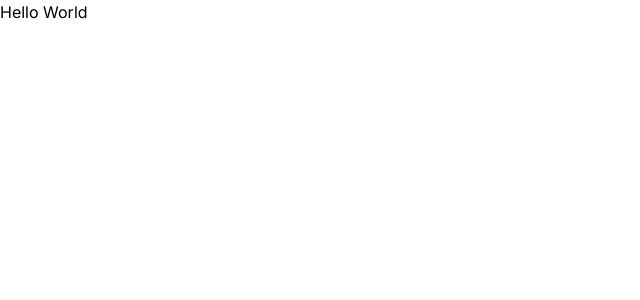
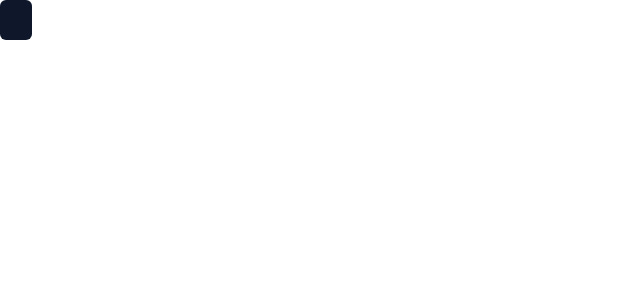
Before and after one commit to amitamrutiya/ChatSwift, a Next.js app: page / in a window 1280 px wide. Shown: the top 300 px of the page, without its empty margins (0-640 px from the left). Built offline with nearby package versions, Linux system fonts and the light colour scheme.

Commit message:
create simple button
Signed-off-by: amitamrutiya2210 <amitamrutiya2210@gmail.com>

```diff
--- a/src/app/page.tsx
+++ b/src/app/page.tsx
@@ -1,5 +1,9 @@
+import Button from "@/components/ui/button";
+
 export default function Home() {
   return (
-    <div>Hello World</div>
+    <div>
+      <Button />
+    </div>
   );
 }
--- /dev/null
+++ b/src/components/ui/button.tsx
@@ -0,0 +1,64 @@
+import { cn } from "@/lib/utils";
+import { cva, VariantProps } from "class-variance-authority";
+import { Loader2 } from "lucide-react";
+import { ButtonHTMLAttributes, FC } from "react";
+
+export const buttonVariants = cva(
+  "active:scale-95 inline-flex items-center justify-center rounded-md text-sm font-medium transition-color focus:outline-none focus:ring-2 focus:ring-slate-400 focus:ring-offset-2 disabled:opacity-50 disabled:pointer-events-none",
+  {
+    variants: {
+      variant: {
+        default: "bg-slate-900 text-white hover:bg-slate-800",
+        ghost: "bg-transparent hover:text-slate-900 hover:bg-slate-200",
+      },
+      size: {
+        default: "h-10 py-2 px-4",
+        sm: "h-9 px-2",
+        lg: "h-11 px-8",
+      },
+    },
+    defaultVariants: {
+      variant: "default",
+      size: "default",
+    },
+  }
+);
+
+export interface ButtonProps
+  extends ButtonHTMLAttributes<HTMLButtonElement>,
+    VariantProps<typeof buttonVariants> {
+  isLoading?: boolean;
+}
+
+const Button: FC<ButtonProps> = ({
+  className,
+  children,
+  variant,
+  isLoading,
+  size,
+  ...props
+}) => {
+  return (
+    <button
+      className={cn(buttonVariants({ variant, size, className }))}
+      disabled={isLoading}
+      {...props}
+    >
+      {isLoading ? <Loader2 className="mr-2 h-4 w-4 animate-spin" /> : null}
+      {children}
+    </button>
+  );
+};
+
+export default Button;
+
+interface PersonInterface {
+  age: number;
+  name: string;
+  job?: boolean;
+}
+
+const Person: PersonInterface = {
+  age: 14,
+  name: "John",
+};
--- /dev/null
+++ b/src/lib/utils.ts
@@ -0,0 +1,6 @@
+import { ClassValue, clsx } from "clsx";
+import { twMerge } from "tailwind-merge";
+
+export function cn(...inputs: ClassValue[]) {
+  return twMerge(clsx(inputs));
+}
```
Also changed, not shown: package.json (+7 -4 lines), 1 other file (tests, documents, lock files or other folders).
